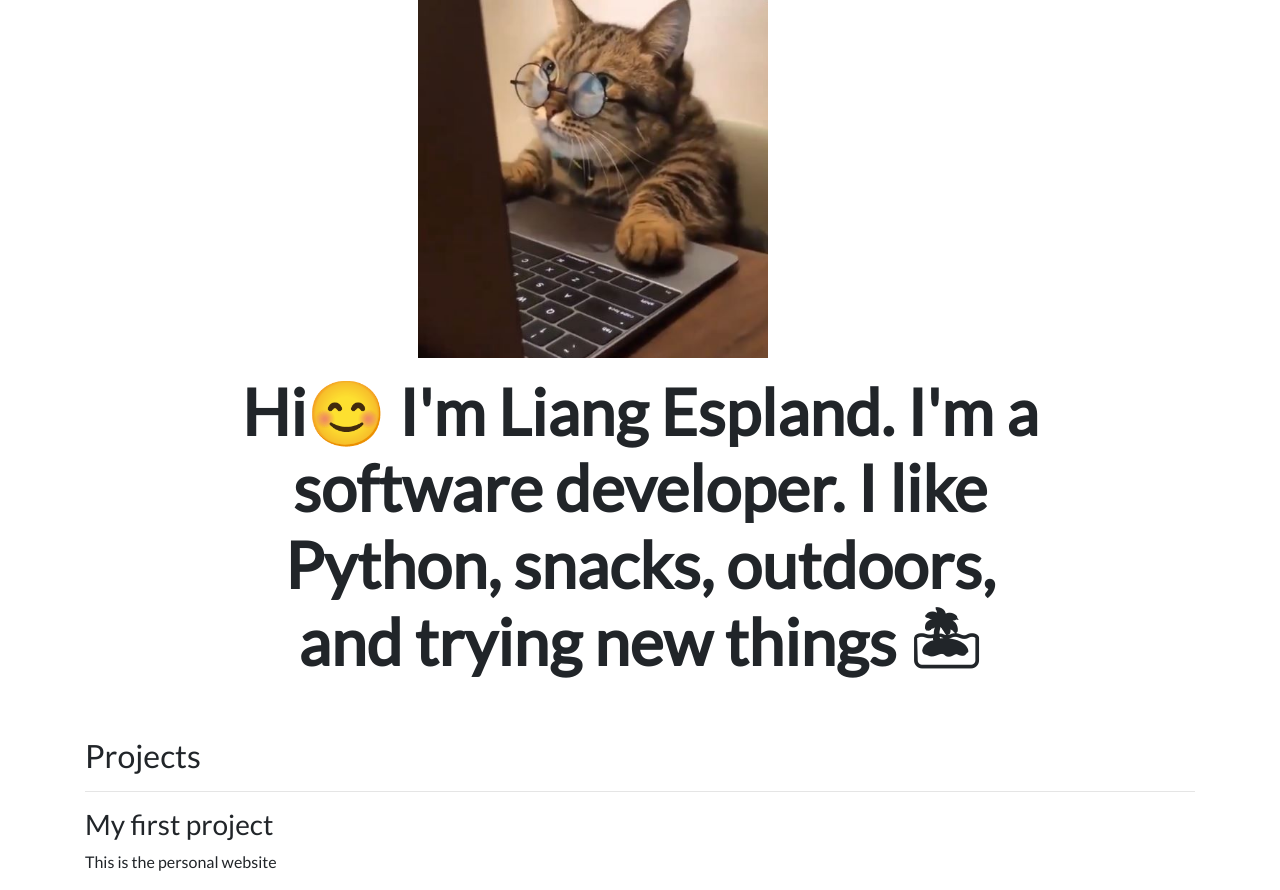
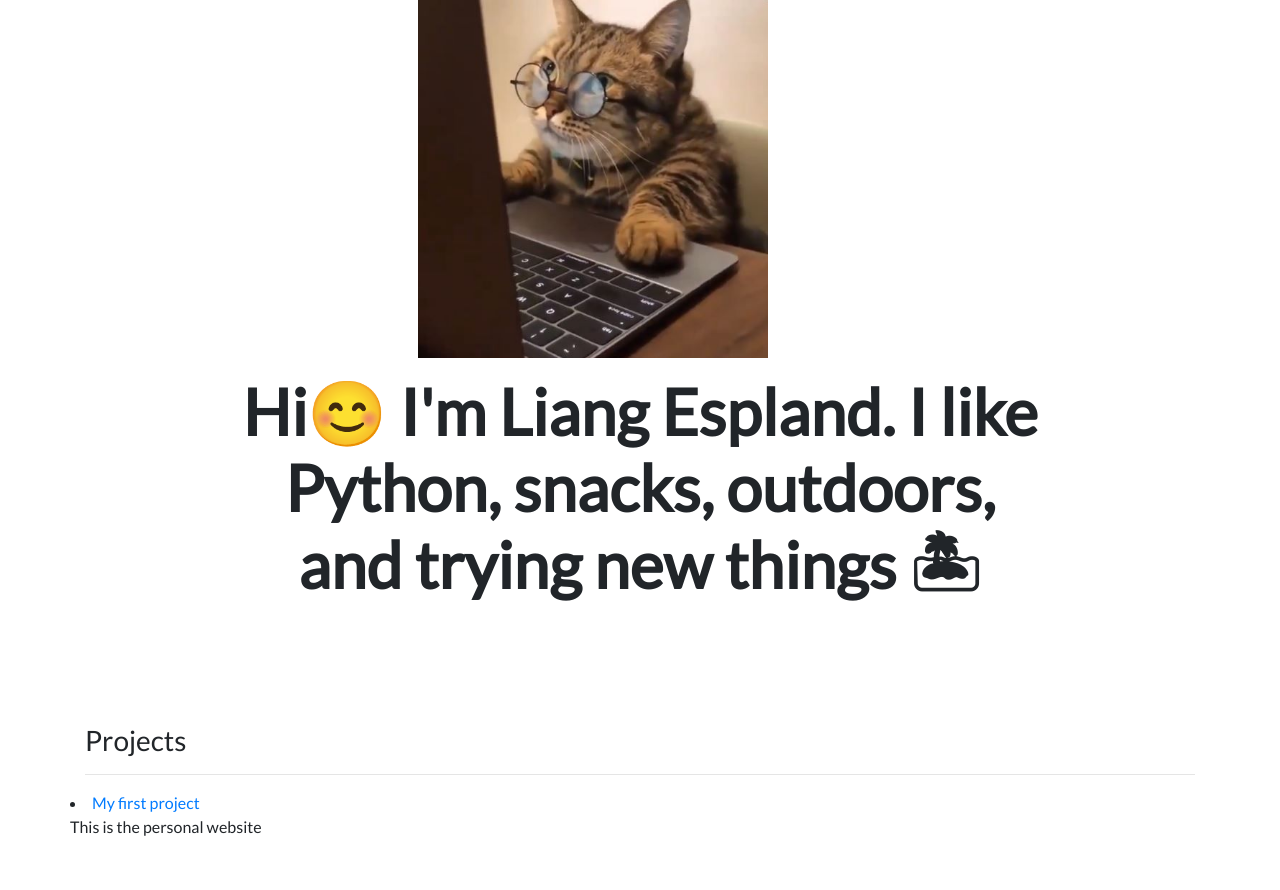
Before and after one commit to happycoding47/personal-portfolio, a Django app: page / in a window 1280 px wide. Shown: the part 73-963 px from the top of the page. After the commit the page ends 909 px from the top, so only its background shows below. Run offline with Django 4.2, Linux system fonts and the light colour scheme; data comes from the database, SQL or seed files in the repository; both versions use the stored data as it was before the commit; some libraries are stand-ins or nearby versions.

Commit message:
add projects in models

```diff
--- a/portfolio/models.py
+++ b/portfolio/models.py
@@ -3,7 +3,6 @@ from django.db import models
 class Project(models.Model):
     title = models.CharField(max_length=100)
     description = models.CharField(max_length=200)
-    image = models.ImageField(upload_to='portfolio/images/')
     url = models.URLField(blank=True)
 
     def __str__(self):
--- a/portfolio/templates/portfolio/home.html
+++ b/portfolio/templates/portfolio/home.html
@@ -12,26 +12,19 @@
 
 <div class="row justify-content-center mb-3">
   <div class="col-md-9 text-center">
-    <h2 id="hometext" class="font-weight-bold" font-size: 20px>Hi😊 I'm Liang Espland. I'm a software developer. I like Python, snacks, outdoors, and trying new things 🏝 </h2>
+    <h3 id="hometext" class="font-weight-bold" font-size: 20px>Hi😊 I'm Liang Espland. I like Python, snacks, outdoors, and trying new things 🏝 </h3>
   </div>
 </div>
-
-<h2 class="mt-5">Projects</h2>
+<br>
+<br>
+<h3 class="mt-5">Projects</h3>
 <hr>
 <div class="row">
   {% for project in projects %}
-  <div class="col-lg-4 col-md-6">
-
-    {% if project.url %}
-    <a href="{{ project.url }}">
-      <img src="{{ project.image.url }}" class="img-fluid mb-2">
-    </a>
-
-    {% endif %}
-    <h3>{{ project.title }}</h3>
-    <p>{{ project.description }}</p>
-
-  </div>
+    <li>
+      <a href="{{ project.url }}">{{ project.title }}</a>
+      <p>{{ project.description }}</p>
+    </li>
   {% endfor %}
 </div>
 
```
Also changed, not shown: db.sqlite3, portfolio/migrations/0002_remove_project_image.py (added), 2 other files.
